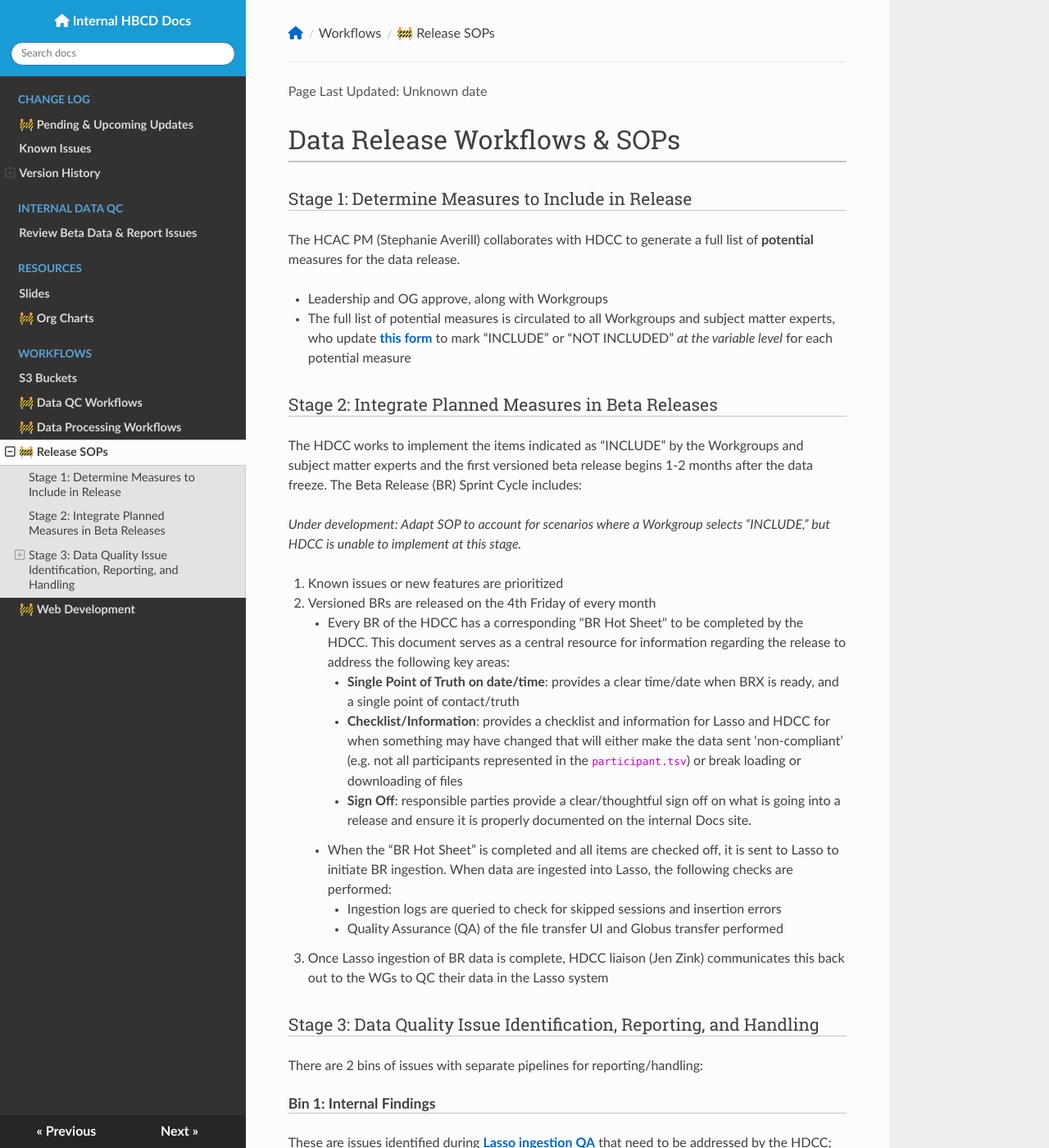
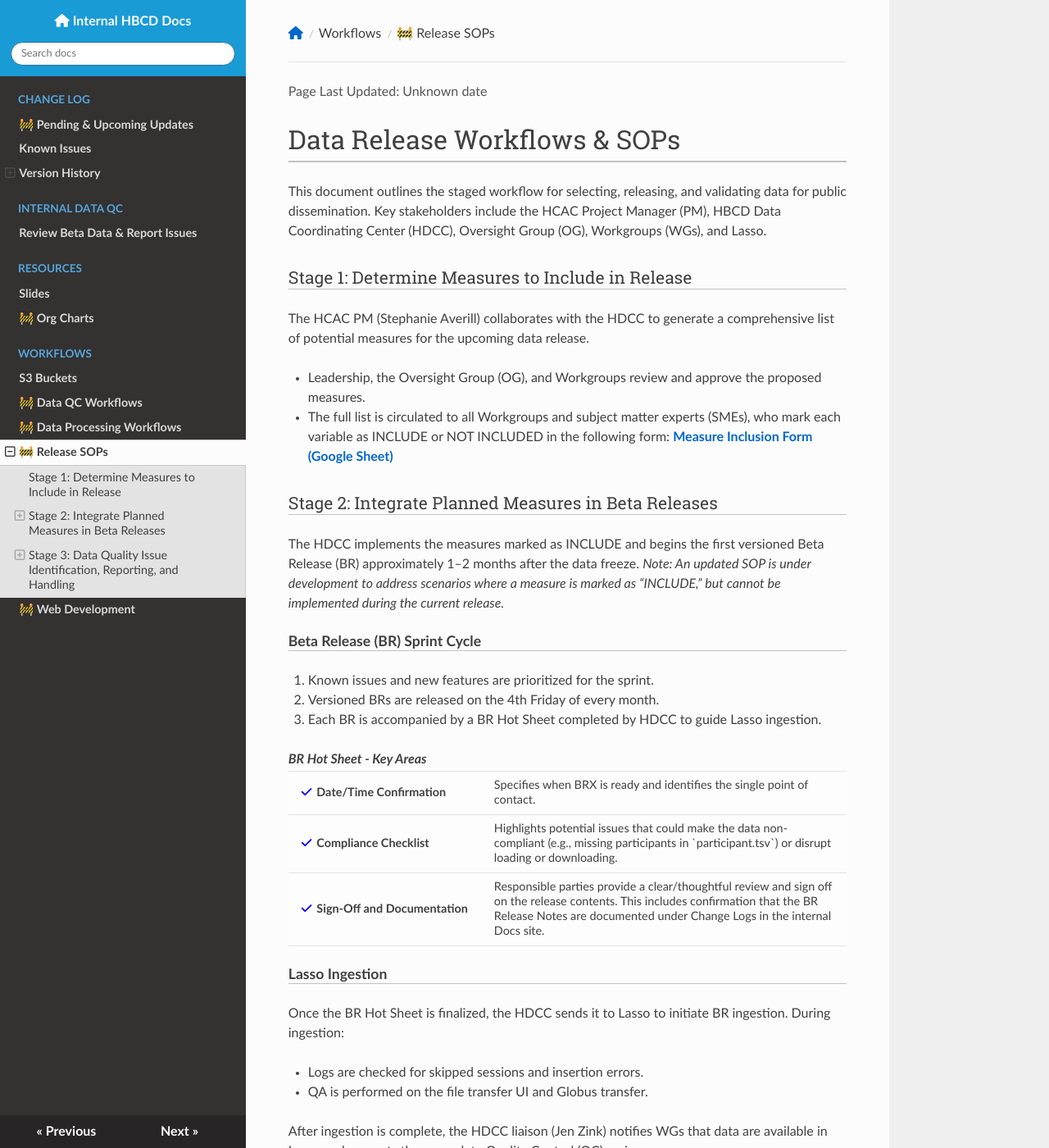
Before and after one commit to DCAN-Labs/hbcd-docs-internal, an MkDocs documentation site: the page built from docs/workflows/release-wf.md, in a window 1280 px wide and 1400 px high. Shown: the whole window at 82% size. Built offline with MkDocs 1.6.1, drawn with Linux system fonts in a browser that asks for light colours; nearby versions of some CDN libraries; some of the changed text lies outside the part shown.

Commit message:
polish release SOP wf

```diff
--- a/docs/workflows/release-wf.md
+++ b/docs/workflows/release-wf.md
@@ -1,47 +1,68 @@
 # Data Release Workflows & SOPs
+
+This document outlines the staged workflow for selecting, releasing, and validating data for public dissemination. Key stakeholders include the HCAC Project Manager (PM), HBCD Data Coordinating Center (HDCC), Oversight Group (OG), Workgroups (WGs), and Lasso.
 
 ### Stage 1: Determine Measures to Include in Release
 
-The HCAC PM (Stephanie Averill) collaborates with HDCC to generate a full list of **potential** measures for the data release.
+The HCAC PM (Stephanie Averill) collaborates with the HDCC to generate a comprehensive list of potential measures for the upcoming data release.
 
- - Leadership and OG approve, along with Workgroups
- - The full list of potential measures is circulated to all Workgroups and subject matter experts, who update [this form](https://docs.google.com/spreadsheets/d/171oj0PLLtVgp5OSReBD5J6Ir4U56QQrWEwu92ZwttrM/edit?usp=sharing) to mark “INCLUDE” or “NOT INCLUDED” *at the variable level* for each potential measure
+ - Leadership, the Oversight Group (OG), and Workgroups review and approve the proposed measures.
+ - The full list is circulated to all Workgroups and subject matter experts (SMEs), who mark each variable as INCLUDE or NOT INCLUDED in the following form: [Measure Inclusion Form (Google Sheet)](https://docs.google.com/spreadsheets/d/171oj0PLLtVgp5OSReBD5J6Ir4U56QQrWEwu92ZwttrM/edit?usp=sharing)
 
 ### Stage 2: Integrate Planned Measures in Beta Releases
 
-The HDCC works to implement the items indicated as “INCLUDE” by the Workgroups and subject matter experts and the first versioned beta release begins 1-2 months after the data freeze. The Beta Release (BR) Sprint Cycle includes:
+The HDCC implements the measures marked as INCLUDE and begins the first versioned Beta Release (BR) approximately 1–2 months after the data freeze. *Note: An updated SOP is under development to address scenarios where a measure is marked as “INCLUDE,” but cannot be implemented during the current release.*
 
-*Under development: Adapt SOP to account for scenarios where a Workgroup selects “INCLUDE,” but HDCC is unable to implement at this stage.*
+#### Beta Release (BR) Sprint Cycle
 
-1. Known issues or new features are prioritized
-2. Versioned BRs are released on the 4th Friday of every month
-    - Every BR of the HDCC has  a corresponding "BR Hot Sheet" to be completed by the HDCC. This document serves as a central resource for information regarding the release to address the following key areas:
-        - **Single Point of Truth on date/time**: provides a clear time/date when BRX is ready, and a single point of contact/truth
-        - **Checklist/Information**: provides a checklist and information for Lasso and HDCC for when something may have changed that will either make the data sent ‘non-compliant’ (e.g. not all participants represented in the `participant.tsv`) or break loading or downloading of files
-        - **Sign Off**: responsible parties provide a clear/thoughtful sign off on what is going into a release and ensure it is properly documented on the internal Docs site.
-    - When the “BR Hot Sheet” is completed and all items are checked off, it is sent to Lasso to initiate BR ingestion. When data are ingested into Lasso, the following checks are performed:
-        - Ingestion logs are queried to check for skipped sessions and insertion errors
-        - Quality Assurance (QA) of the file transfer UI and Globus transfer performed
-3. Once Lasso ingestion of BR data is complete, HDCC liaison (Jen Zink) communicates this back out to the WGs to QC their data in the Lasso system
+1. Known issues and new features are prioritized for the sprint.
+2. Versioned BRs are released on the 4th Friday of every month.
+3. Each BR is accompanied by a BR Hot Sheet completed by HDCC to guide Lasso ingestion.
+
+<p style="margin-bottom: 2px; font-weight: bold;"><i>BR Hot Sheet - Key Areas</i></p>
+<table class="table-no-vertical-lines" style="width: 100%; border-collapse: collapse; table-layout: fixed;">
+<tbody>
+<tr>
+  <td><i class="fa fa-check" style="margin-right: 6px; color: blue;"></i><b>Date/Time Confirmation </b></td>
+  <td style="word-wrap: break-word; white-space: normal;">Specifies when BRX is ready and identifies the single point of contact.</td>
+</tr>
+<tr>
+  <td><i class="fa fa-check" style="margin-right: 6px; color: blue;"></i><b>Compliance Checklist</b></td>
+  <td style="word-wrap: break-word; white-space: normal;">Highlights potential issues that could make the data non-compliant (e.g., missing participants in `participant.tsv`) or disrupt loading or downloading.</td>
+</tr>
+<tr>
+  <td><i class="fa fa-check" style="margin-right: 6px; color: blue;"></i><b>Sign-Off and Documentation</b></td>
+  <td style="word-wrap: break-word; white-space: normal;">Responsible parties provide a clear/thoughtful review and sign off on the release contents. This includes confirmation that the BR Release Notes are documented under Change Logs in the internal Docs site.</td>
+</tr>
+</tbody>
+</table>
+
+#### Lasso Ingestion
+
+Once the BR Hot Sheet is finalized, the HDCC sends it to Lasso to initiate BR ingestion. During ingestion:
+
+ - Logs are checked for skipped sessions and insertion errors.
+ - QA is performed on the file transfer UI and Globus transfer.
+
+After ingestion is complete, the HDCC liaison (Jen Zink) notifies WGs that data are available in Lasso and requests they complete Quality Control (QC) reviews.
 
 ### Stage 3: Data Quality Issue Identification, Reporting, and Handling
 
 There are 2 bins of issues with separate pipelines for reporting/handling:
 
-#### Bin 1: Internal Findings
+##### Bin 1: Internal Findings
 
-These are issues identified during [Lasso ingestion QA](qc.md#pre-release-pheno) that need to be addressed by the HDCC; these are documented on the Monday board to be discussed/tracked/addressed internally.
+- Identified during [Lasso ingestion QA](qc.md#pre-release-pheno)
+- Tracked by HDCC on the internal Monday board for resolution
 
-#### Bin 2: Workgroup Findings (reported in collaboration with HDCC Liaison)
+##### Bin 2: Workgroup Findings
 
-These are data issues identified by the workgroups, analysts, or LORIS. (These issues are communicated to Jen and documented in a structured format for BR sprint planning and ultimate  resolution by HDCC).
+Issues identified by WGs, analysts, or via LORIS, reported in collaboration with the HDCC liaison (Jen Zink). These issues are logged in a structured format for BR sprint planning and resolution by HDCC. Once Bin 2 issues are added to an upcoming BR sprint and the corrections appear in a versioned BR in Lasso, Jen communicates to original reporter that the known issue is addressed and verifies the correction is implemented as expected in the Lasso system.
 
-*Once Bin 2 issues are added to an upcoming BR sprint and the corrections appear in a versioned BR in Lasso, Jen communicates to original reporter that the known issue is addressed and to verify the correction is implemented as expected in the Lasso system*
+**WG Template for reporting issues:**
 
-**WG Template for reporting issues**
-
-> *Issue Category:* {Data Error, Data Improvement, Data Dictionary Request)
-*Data Element/Instrument Affected:* {element/instrument name}
-*Description:* Explanation of issue
-*Explanation for how to address the issue*: Description of fix
-*Reporter*: SME/analyst name and contact information
+> **Issue Category:** *Data Error, Data Improvement, Data Dictionary Request*
+**Data Element/Instrument Affected:** *Element/instrument name*
+**Description:** *Explanation of issue*
+**Explanation for how to address the issue**: *Description of fix*
+**Reporter**: *SME/analyst name and contact information*
```
